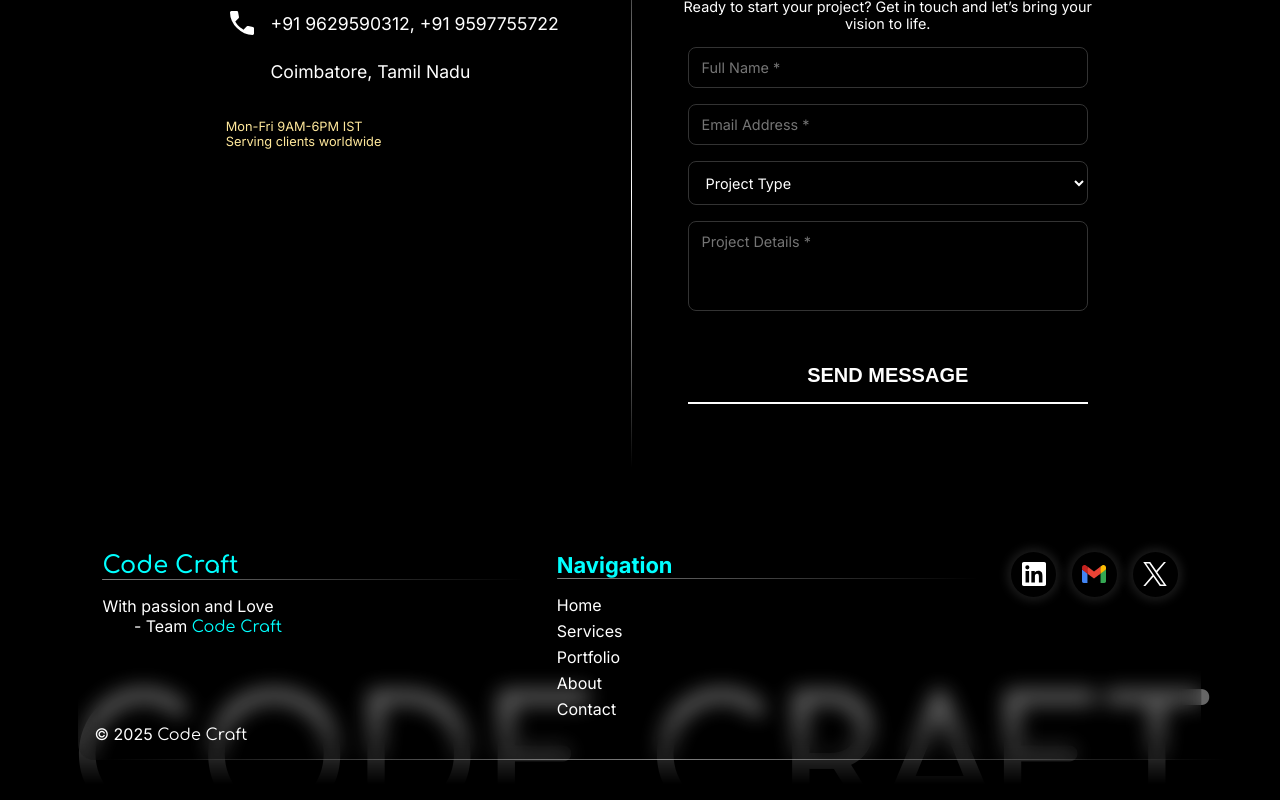
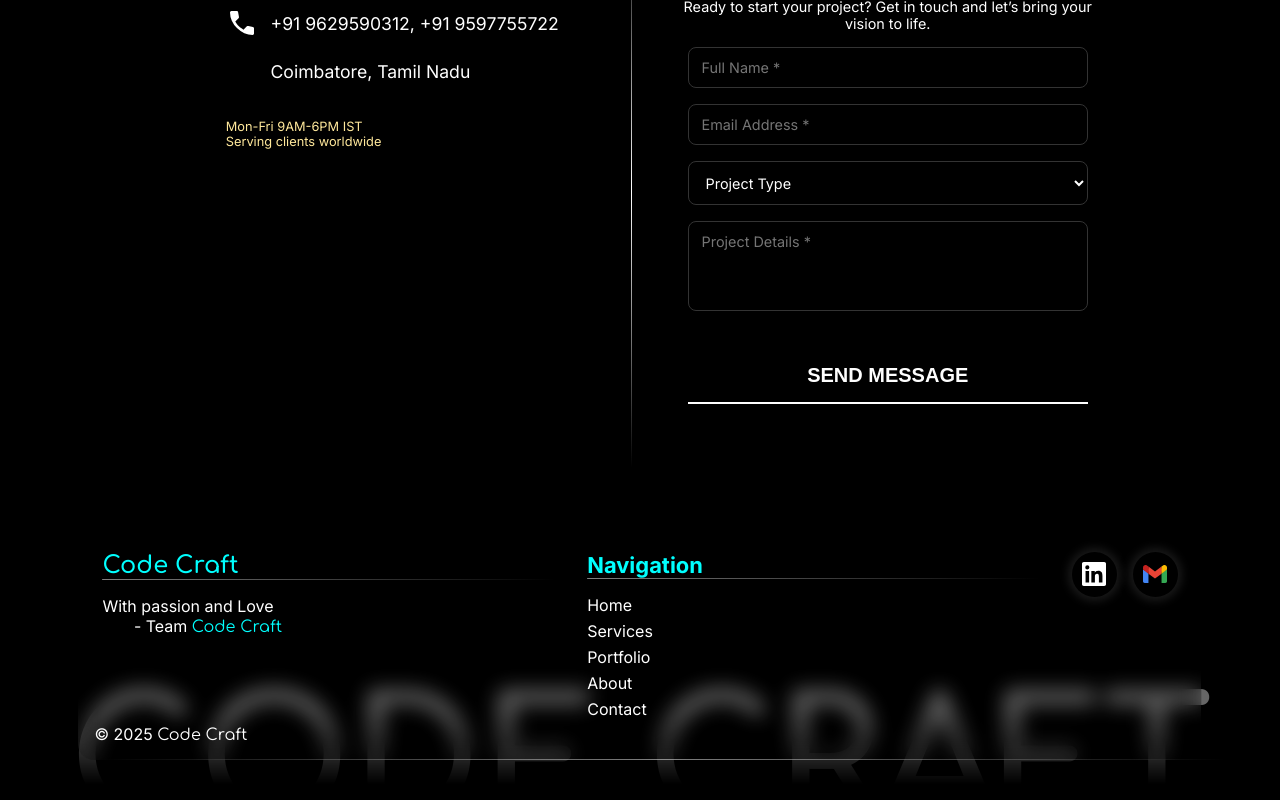
Before and after one commit to sailesh-codes/Code-Craft, a React (Vite) app: page / in a window 1280 px wide. Shown: the part 5781-6581 px from the top of the page. Built offline with nearby package versions, Linux system fonts and the light colour scheme; some icons are missing.

Commit message:
removed X social media

```diff
--- a/src/components/Footer.jsx
+++ b/src/components/Footer.jsx
@@ -64,7 +64,7 @@ const SocialLinks = [
     link: "mailto:codecraft2k@gmail.com",
     icon: <Icon icon="logos:google-gmail" width={iconSize} height={iconSize} />,
     // color: "#4285f4",
-    color: "hsla(0, 0%, 15%, 1.00)",
+    color: "hsla(0, 70%, 23%, 1.00)",
   },
   // {
   //   Name: "Phone",
@@ -72,18 +72,18 @@ const SocialLinks = [
   //   icon: <Icon icon="mdi:phone" width={iconSize} height={iconSize} />,
   //   color: "hsl(221, 100%, 68%)",
   // },
-  {
-    Name: "X",
-    link: "https://www.X.com",
-    icon: (
-      <Icon
-        icon="simple-icons:x"
-        width={iconSize}
-        height={iconSize}
-      />
-    ),
-    color: "#FFFFFF",
-  },
+  // {
+  //   Name: "X",
+  //   link: "https://www.X.com",
+  //   icon: (
+  //     <Icon
+  //       icon="simple-icons:x"
+  //       width={iconSize}
+  //       height={iconSize}
+  //     />
+  //   ),
+  //   color: "#FFFFFF",
+  // },
   // {
   //   Name: "Facebook",
   //   link: "https://www.facebook.com",
```
